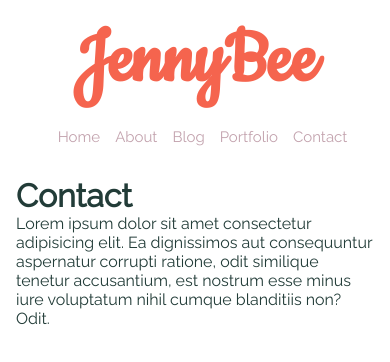
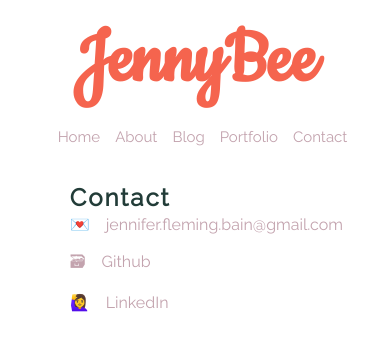
Before and after one commit to bainjen/jennyBee, a Gatsby site: page /contact in a window 390 px wide. Built offline with nearby package versions, Linux system fonts and the light colour scheme; Gatsby itself is replaced by a stand-in of ours.

Commit message:
style and media query contact page

```diff
--- a/src/components/Nav.js
+++ b/src/components/Nav.js
@@ -13,6 +13,10 @@ const StyledNav = styled.nav`
   align-items: center;
   justify-content: space-between;
   font-size: 15px;
+
+  @media ${device.tablet} {
+    font-size: 16px;
+  }
 
   @media ${device.laptop} {
     display: flex;
--- a/src/pages/contact.js
+++ b/src/pages/contact.js
@@ -1,20 +1,97 @@
 import React from "react"
 import Layout from "../components/Layout"
-// import { FontAwesomeIcon } from "@fortawesome/react-fontawesome"
-// import { faEnvelope } from "@fortawesome/free-solid-svg-icons"
 import styled from "styled-components"
 import { device } from "../devices"
 
+const CenterDiv = styled.div`
+  display: flex;
+  flex-direction: column;
+  @media ${device.mobileM} {
+    margin-left: 15%;
+  }
+  @media ${device.mobileL} {
+    margin-left: 25%;
+  }
+  @media ${device.tablet} {
+    margin-left: 35%;
+  }
+  @media ${device.laptop} {
+    margin-left: 33%;
+  }
+`
+
+const StyledH1 = styled.h1`
+  color: ${props => props.theme.green};
+  /* margin-bottom: 20px; */
+  margin-top: 0.25em;
+  margin-bottom: 0.12em;
+  font-size: 24px;
+  letter-spacing: 2px;
+  @media ${device.laptop} {
+    font-size: 32px;
+    margin-top: 0.5em;
+    margin-bottom: 0.25em;
+  }
+`
+const StyledLink = styled.a`
+  color: ${props => props.theme.lilac};
+
+  &:visited {
+    text-decoration: none;
+    color: ${props => props.theme.mustard};
+  }
+  &:link {
+    text-decoration: none;
+  }
+  &:active {
+    text-decoration: none;
+  }
+  &:hover {
+    text-decoration: none;
+    color: ${props => props.theme.tan};
+  }
+`
+
+const StyledP = styled.p`
+  font-size: 16px;
+  color: ${props => props.theme.green};
+  margin-bottom: 1em;
+  & span {
+    margin-right: 1em;
+  }
+  @media ${device.tablet} {
+    font-size: 18px;
+  @media ${device.laptop} {
+    font-size: 24px;
+  }
+`
+
 const Contact = () => (
   <Layout>
-    <h1>Contact</h1>
-    {/* <FontAwesomeIcon>icon={faEnvelope}</FontAwesomeIcon> */}
-    <p>
-      Lorem ipsum dolor sit amet consectetur adipisicing elit. Ea dignissimos
-      aut consequuntur aspernatur corrupti ratione, odit similique tenetur
-      accusantium, est nostrum esse minus iure voluptatum nihil cumque
-      blanditiis non? Odit.
-    </p>
+    <CenterDiv>
+      <StyledH1>Contact</StyledH1>
+      <StyledP>
+        <StyledLink href="mailto: jennifer.fleming.bain@gmail.com">
+          <span>💌</span>
+          jennifer.fleming.bain@gmail.com
+        </StyledLink>
+      </StyledP>
+      <StyledP>
+        <StyledLink href="https://github.com/bainjen" target="_blank">
+          <span>🗃</span>
+          Github
+        </StyledLink>
+      </StyledP>
+      <StyledP>
+        <StyledLink
+          href="https://www.linkedin.com/in/jennifer-fleming-bain-09b364a0/"
+          target="_blank"
+        >
+          <span>🙋‍♀️</span>
+          LinkedIn
+        </StyledLink>
+      </StyledP>
+    </CenterDiv>
   </Layout>
 )
 
```
